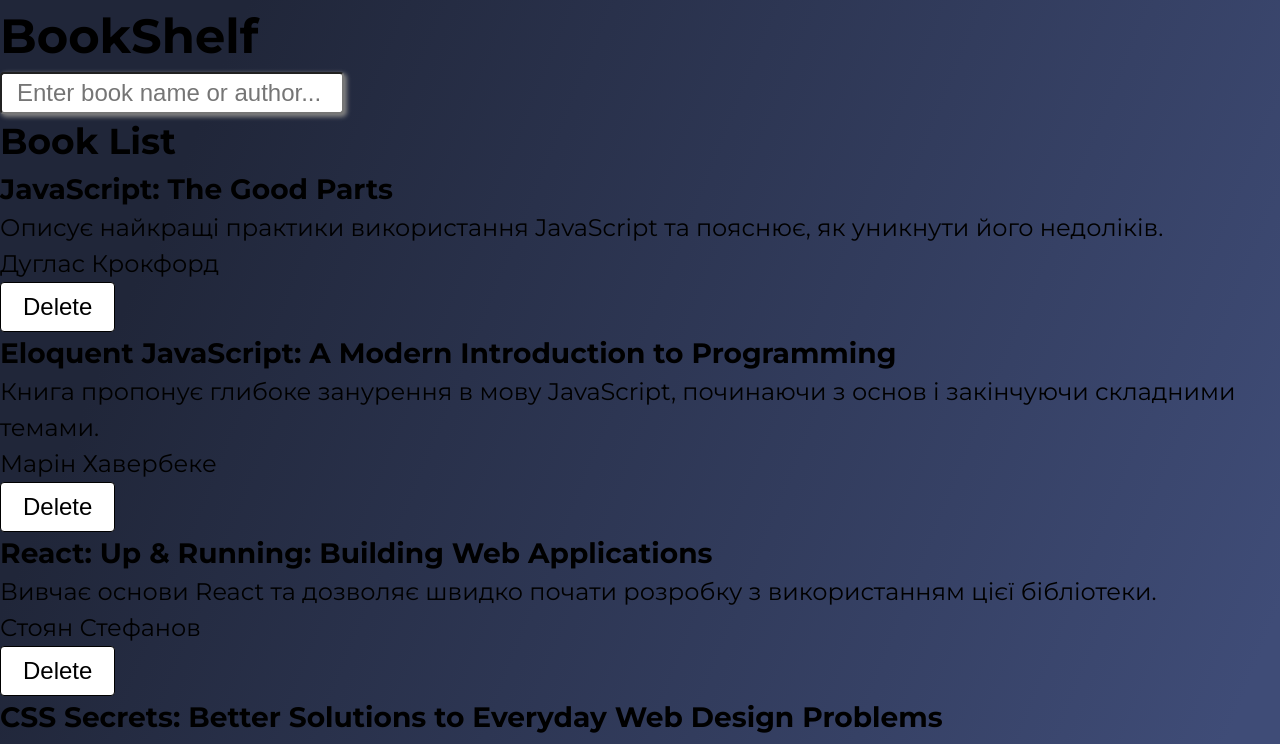
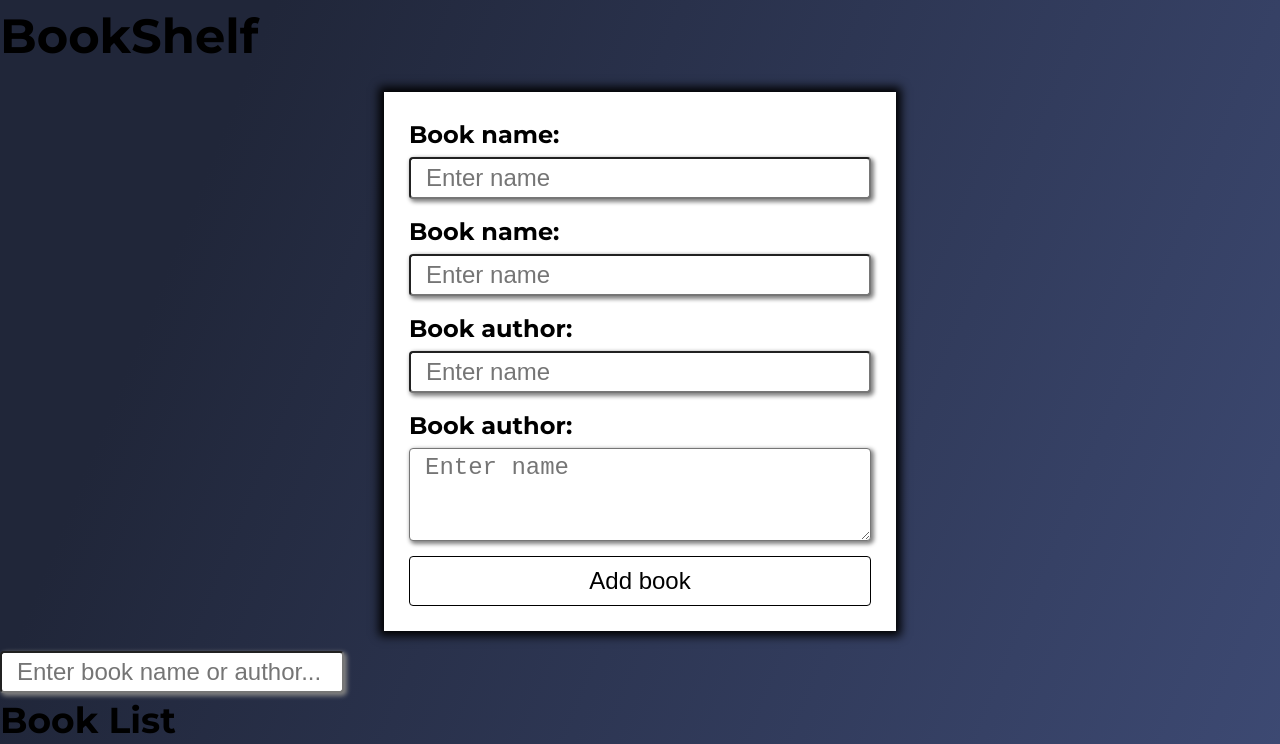
Before and after one commit to ValentynSkyba/Study_lessons_react_3_FormIK, a React (Vite) app: page / in a window 1280 px wide. Shown: the top 744 px of the page. Built offline with nearby package versions, Linux system fonts and the light colour scheme.

Commit message:
add form

```diff
--- a/src/components/BookStore/Components/AddForm/AddForm.jsx
+++ b/src/components/BookStore/Components/AddForm/AddForm.jsx
@@ -1,5 +1,65 @@
+import { Field, Form, Formik } from "formik";
+import { nanoid } from "nanoid";
+
 const AddForm = () => {
-  return <div></div>;
+  const initialValues = {
+    name: "",
+    author: "",
+    description: "",
+  };
+
+  const handleSubmit = (data, options) => {
+    console.log({ ...data, id: nanoid() });
+    options.resetForm();
+  };
+
+  return (
+    <Formik initialValues={initialValues} onSubmit={handleSubmit}>
+      <Form className="form addForm">
+        <label className="label">
+          Book name:
+          <Field
+            type="text"
+            name="name"
+            className="input"
+            placeholder="Enter name"
+          />
+        </label>
+        <label className="label">
+          Book name:
+          <Field
+            type="text"
+            name="name"
+            className="input"
+            placeholder="Enter name"
+          />
+        </label>
+        <label className="label">
+          Book author:
+          <Field
+            type="text"
+            name="author"
+            className="input"
+            placeholder="Enter name"
+          />
+        </label>
+        <label className="label">
+          Book author:
+          <Field
+            as="textarea"
+            rows="3"
+            cols="20"
+            name="description"
+            className="input"
+            placeholder="Enter name"
+          />
+        </label>
+        <button type="submit" className="btn border">
+          Add book
+        </button>
+      </Form>
+    </Formik>
+  );
 };
 
 export default AddForm;
--- a/src/index.css
+++ b/src/index.css
@@ -104,8 +104,12 @@
     rgb(63, 76, 119) 70.2%
   );
 }
-
-.error {
+.red {
   color: red;
   font-size: 1rem;
 }
+
+.addForm {
+  width: 40%;
+  margin: 20px auto;
+}
```
